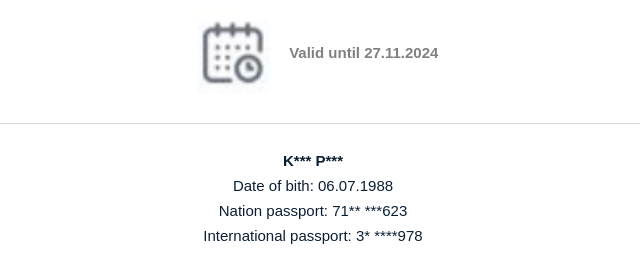
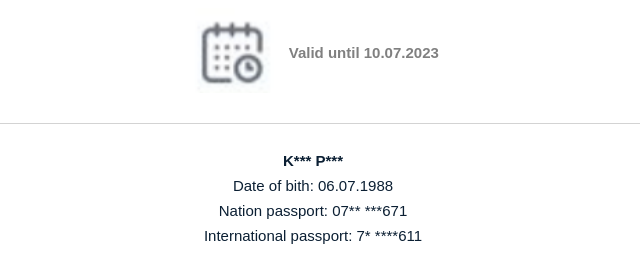
Before and after one commit to gosuslugyru/gosuslugi, a plain HTML site: page index.html in a window 1280 px wide. Shown: the part 705-962 px from the top of the page, 323-963 px from the left. Drawn offline with Linux system fonts and the light colour scheme.

Commit message:
Update index.html

```diff
--- a/index.html
+++ b/index.html
@@ -20,14 +20,14 @@
     </div>
     <div class="calendar">
         <img src="cal.png" alt="Callendar">
-        <span>Valid until 27.11.2024</span>
+        <span>Valid until 10.07.2023</span>
 </div>
     </div>
     <div class="line"></div>
     <p>K*** P***</p>
     <p>Date of bith: 06.07.1988</p>
-    <p>Nation passport: 71** ***623</p>
-    <p>International passport: 3* ****978</p>
+    <p>Nation passport: 07** ***671</p>
+    <p>International passport: 7* ****611</p>
 
 </body>
 
```
